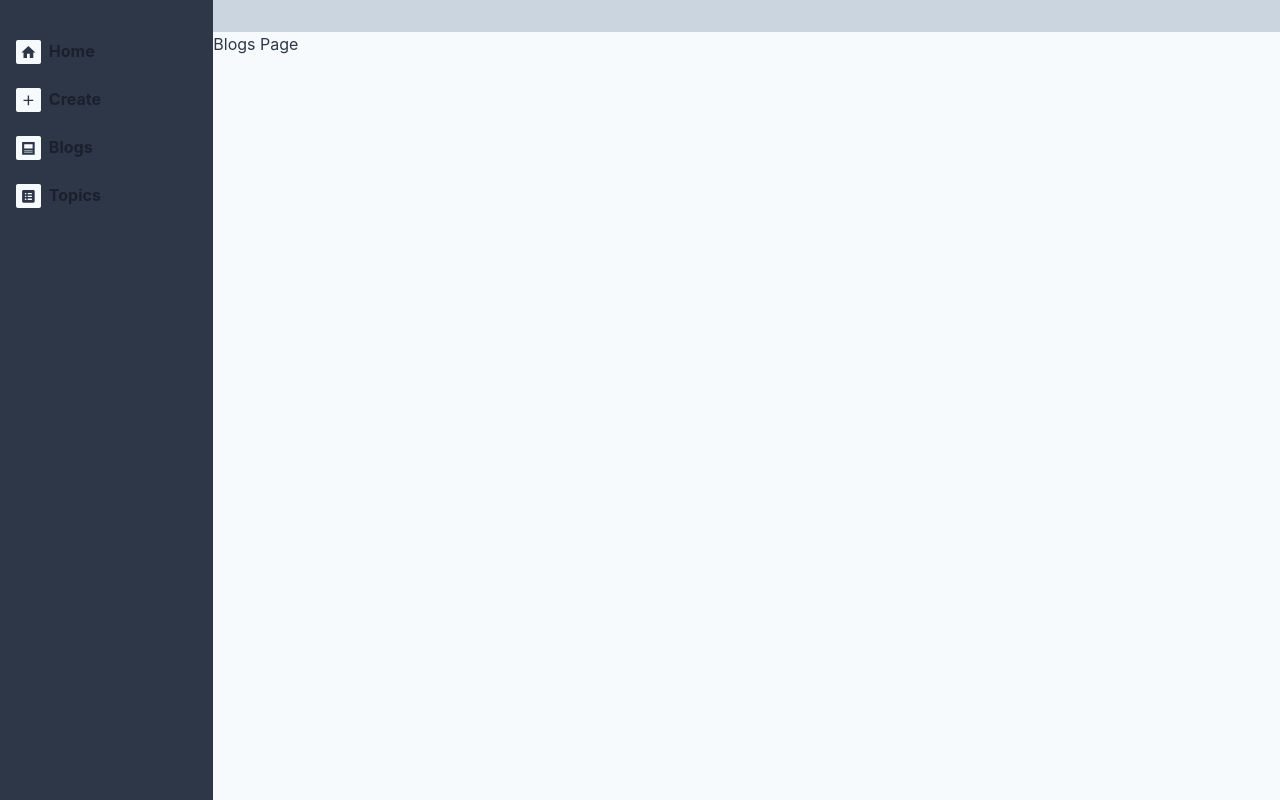
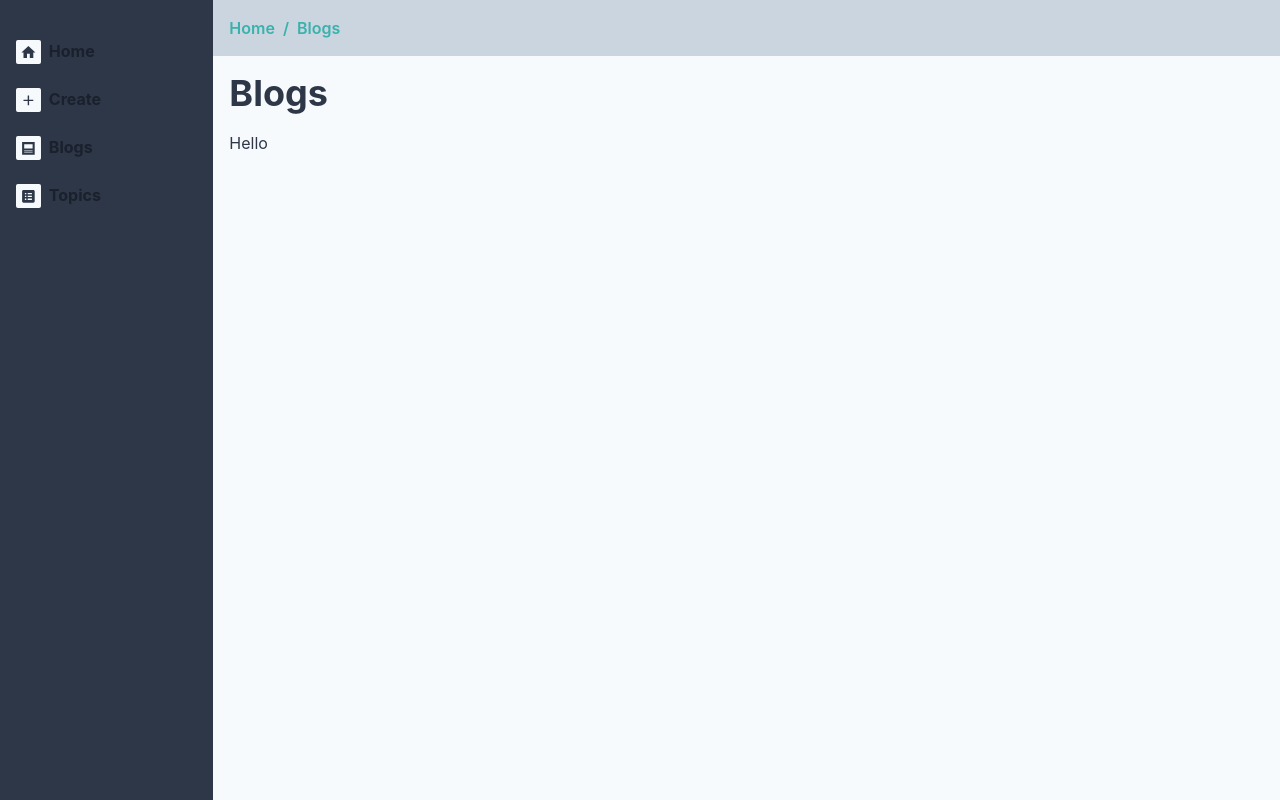
Before and after one commit to chheangg/personal-portfolio-admin, a React (Create React App) app: page /blogs in a window 1280 px wide. Built offline with nearby package versions, Linux system fonts and the light colour scheme.

Commit message:
Add BreadCrumb for navigation

```diff
--- a/src/App.js
+++ b/src/App.js
@@ -1,4 +1,4 @@
-import { Routes, Route } from "react-router-dom"
+import { Routes, Route, useLocation } from "react-router-dom"
 
 // Layout
 import Layout from "./layouts/Layout"
@@ -10,13 +10,14 @@ import BlogsPage from "./pages/BlogsPage"
 import TopicsPage from "./pages/TopicsPage"
 
 const App = () => {
+  const location = useLocation();
   return (
     <Routes>
       <Route path='/' element={<Layout />}>
-        <Route index element={<HomePage />}/>
-        <Route path='/create' element={<CreatePage />}/>
-        <Route path='/blogs' index element={<BlogsPage />}/>
-        <Route path='/topics' index element={<TopicsPage />}/>
+        <Route index element={<HomePage location={location} />}/>
+        <Route path='/create' element={<CreatePage location={location}/>}/>
+        <Route path='/blogs' index element={<BlogsPage location={location} />}/>
+        <Route path='/topics' index element={<TopicsPage location={location} />}/>
       </Route>
     </Routes>
   )
--- /dev/null
+++ b/src/components/BreadcrumbList.js
@@ -0,0 +1,17 @@
+import {
+  Breadcrumb,
+  BreadcrumbItem,
+  BreadcrumbLink
+} from '@chakra-ui/react';
+
+const BreadcrumbList = ({ paths }) => (
+  <Breadcrumb p={[2, 4]} bgColor='gray.300' fontWeight='semibold' color='teal.400'>
+    {paths.map(path =>
+      <BreadcrumbItem>
+        <BreadcrumbLink href={path.href}>{path.title}</BreadcrumbLink>
+      </BreadcrumbItem>
+    )}
+  </Breadcrumb>
+)
+
+export default BreadcrumbList
--- a/src/layouts/Layout.js
+++ b/src/layouts/Layout.js
@@ -1,25 +1,23 @@
 import {
   Grid,
   GridItem,
-  Breadcrumb,
-  BreadcrumbItem,
-  BreadcrumbLink,
 } from "@chakra-ui/react"
 import { Outlet } from "react-router-dom"
 import MainSideBar from "../components/MainSideBar/MainSideBar"
 
 
-const Layout = () =>
+const Layout = () => {
+  return (
     <Grid h='calc(100vh)' color='gray.50' templateColumns='1fr 5fr'>
       <GridItem bgColor='gray.700' pt='8'>
         <MainSideBar />
       </GridItem>
       <GridItem bgColor='gray.50' color='gray.700'>
-      <Breadcrumb h='8' bgColor='gray.300'>
-        // Add Bread Crumb
-      </Breadcrumb>
         <Outlet />
       </GridItem>
     </Grid>
+  )
+}
+
 
 export default Layout
--- a/src/pages/BlogsPage.js
+++ b/src/pages/BlogsPage.js
@@ -1,3 +1,19 @@
-const BlogsPage = () => <div>Blogs Page</div>
+import Page from "./Page"
+
+const paths = [
+  {
+    title: 'Home',
+    href: '/home'
+  },
+  {
+    title: 'Blogs',
+    href: '/blogs'
+  }
+]
+
+const BlogsPage = () =>
+  <Page title='Blogs' paths={paths}>
+    <div>Hello</div>
+  </Page>
 
 export default BlogsPage
--- a/src/pages/CreatePage.js
+++ b/src/pages/CreatePage.js
@@ -1,7 +1,18 @@
 import Page from "./Page"
 
+const paths = [
+  {
+    title: 'Home',
+    href: '/home'
+  },
+  {
+    title: 'Create',
+    href: '/create'
+  }
+]
+
 const CreatePage = () =>
-  <Page title='Create Page'>
+  <Page title='Create' paths={paths}>
     <div>Hello</div>
   </Page>
 
--- a/src/pages/HomePage.js
+++ b/src/pages/HomePage.js
@@ -1,3 +1,15 @@
-const HomePage = () => <div>Home Page</div>
+import Page from "./Page";
+
+const paths = [
+  {
+    title: 'Home',
+    href: '/home'
+  },
+]
+
+const HomePage = () =>
+  <Page title='Home' paths={paths}>
+    <div>Hello</div>
+  </Page>
 
 export default HomePage
--- a/src/pages/Page.js
+++ b/src/pages/Page.js
@@ -1,6 +1,12 @@
-import { Container, Box, Heading } from "@chakra-ui/react";
+import {
+  Box,
+  Heading,
+} from "@chakra-ui/react";
+import BreadcrumbList from "../components/BreadcrumbList.js";
 
-const Page = ({title, children}) =>
+const Page = ({title, children, paths}) =>
+  <>
+    <BreadcrumbList paths={paths} />
     <Box
       p={[4, 4]}
     >
@@ -9,5 +15,6 @@ const Page = ({title, children}) =>
       </Heading>
       {children}
     </Box>
+  </>
 
 export default Page
--- a/src/pages/TopicsPage.js
+++ b/src/pages/TopicsPage.js
@@ -1,3 +1,19 @@
-const TopicsPage = () => <div>Topics Page</div>
+import Page from "./Page"
+
+const paths = [
+  {
+    title: 'Home',
+    href: '/home'
+  },
+  {
+    title: 'Topics',
+    href: '/topics'
+  }
+]
+
+const TopicsPage = () =>
+  <Page title='Topics' paths={paths}>
+   <div>Hello</div>
+  </Page>
 
 export default TopicsPage
```
Lines whose indentation alone changed are shown as unchanged.
